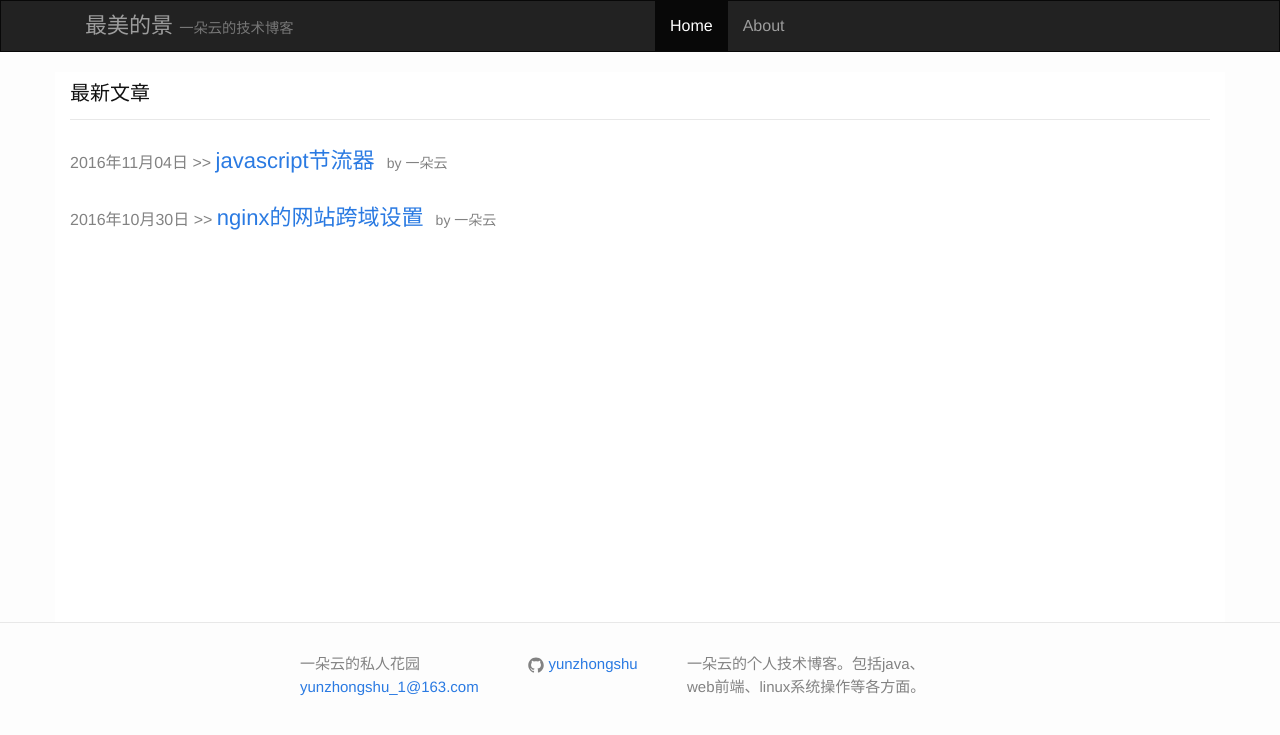
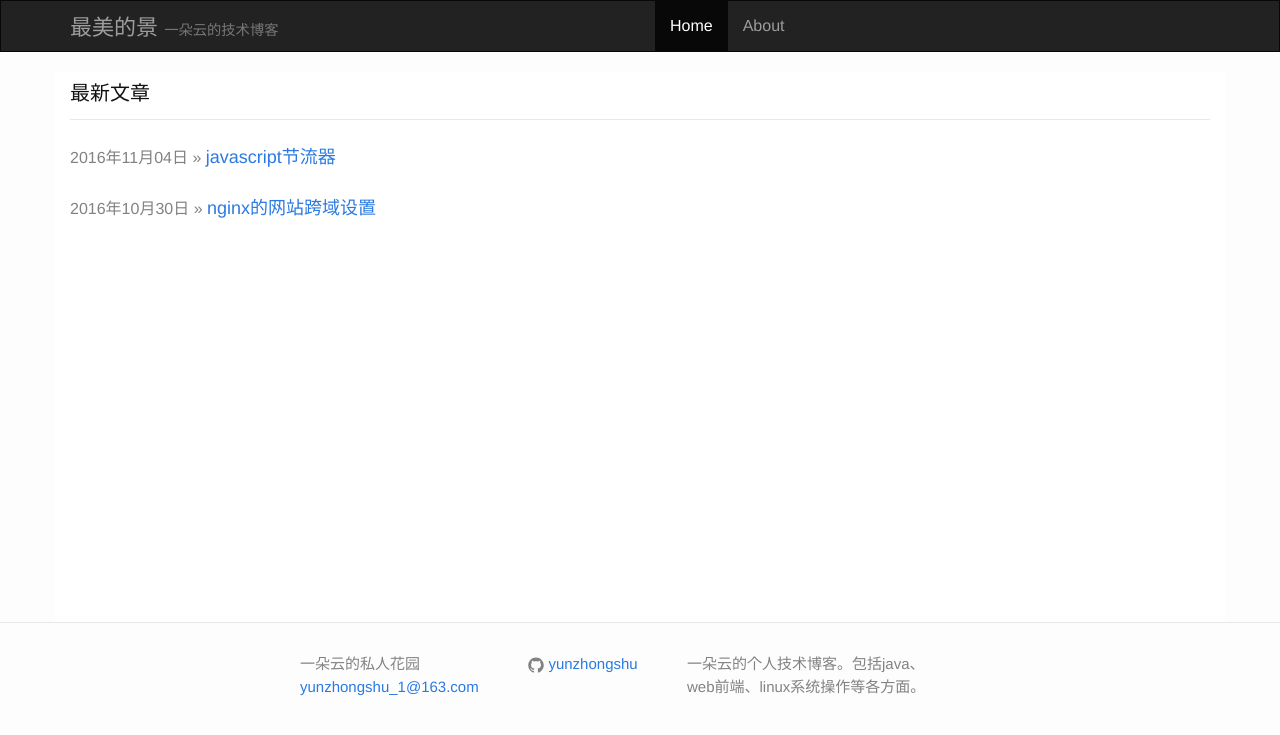
Before and after one commit to yunzhongshu/blog, a Jekyll site: the page built from index.html, in a window 1280 px wide. Shown: the top 735 px of the page. Built offline with Jekyll 4.4.1, drawn with Linux system fonts in a browser that asks for light colours; nearby versions of some CDN libraries; comment, search, counter and statistics services are not loaded.

Commit message:
change page head

```diff
--- a/_includes/header.html
+++ b/_includes/header.html
@@ -2,8 +2,8 @@
 <nav class="navbar navbar-inverse page-nav" role="navigation">
     <div class="container">
         <div class=" navbar-header col-md-6">
-            <a href="#">
-                <h1 class="navbar-brand">最美的景 <small>一朵云的技术博客</small></h1>
+            <a class="navbar-brand" href="#">
+                <h1 >最美的景 <small>一朵云的技术博客</small></h1>
             </a>
 
         </div>
--- a/_sass/_custom.scss
+++ b/_sass/_custom.scss
@@ -12,9 +12,11 @@ time{
 
 .page-nav{
 
+
   h1 {
      font-size: 22px;
      margin: 0;
+    margin-left: -15px;
   }
 
 }
--- a/_sass/_layout.scss
+++ b/_sass/_layout.scss
@@ -191,7 +191,7 @@
 
 .post-link {
     //display: block;
-    font-size: 22px;
+    font-size: 18px;
 }
 
 
--- a/index.html
+++ b/index.html
@@ -8,9 +8,8 @@ title: 最美的景
 <ul class="post-list">
     {% for post in site.posts %}
     　　<li>
-            <time> {{ post.date | date: "%Y年%m月%d日" }} >> </time>
+            <time> {{ post.date | date: "%Y年%m月%d日" }} » </time>
             <a class="post-link" href="{{ post.url }}">{{ post.title }}</a>
-            <span class="post-meta">&nbsp; by {{post.author}}</span>
         </li>
     {% endfor %}
 </ul>
```
